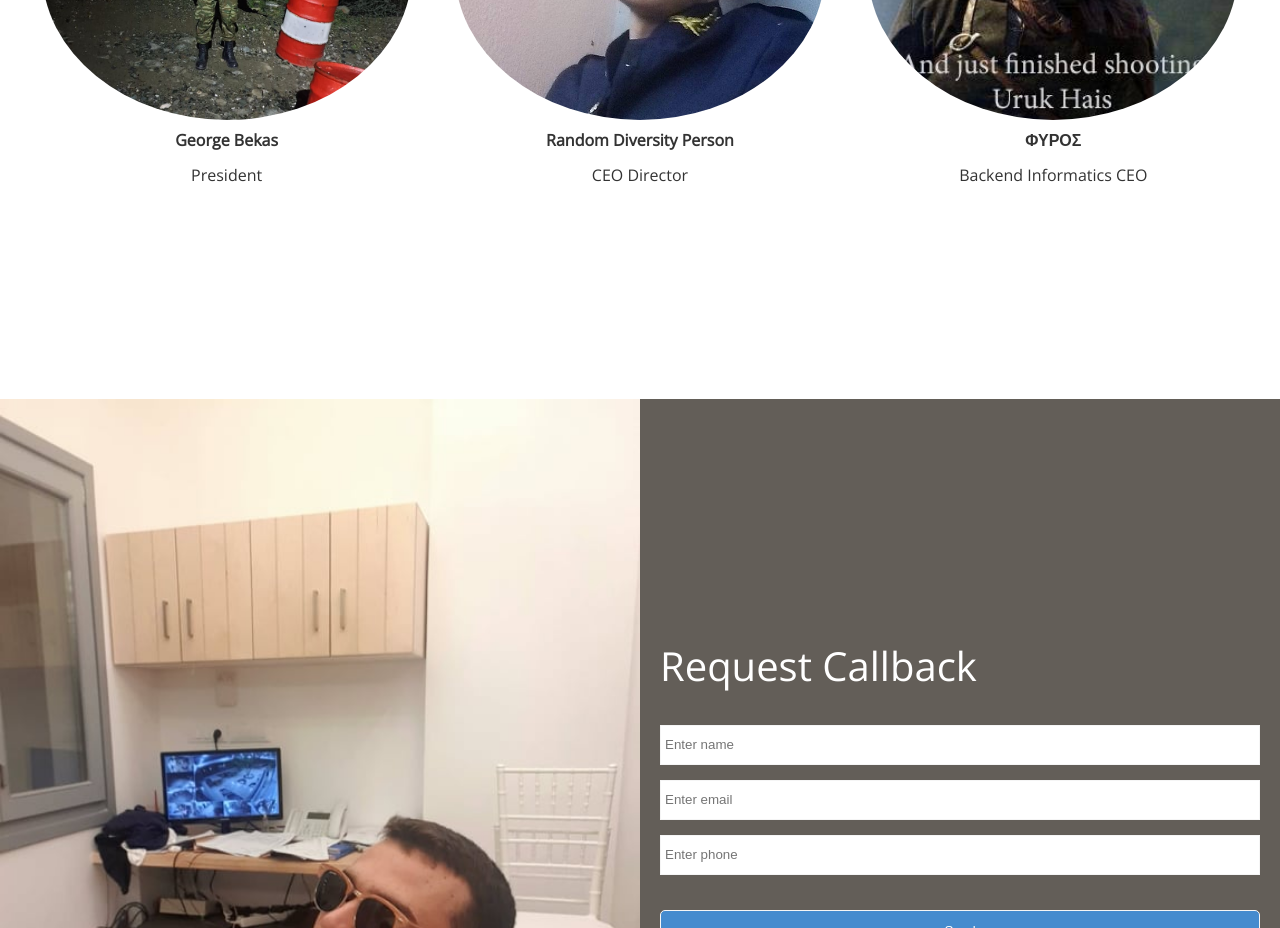
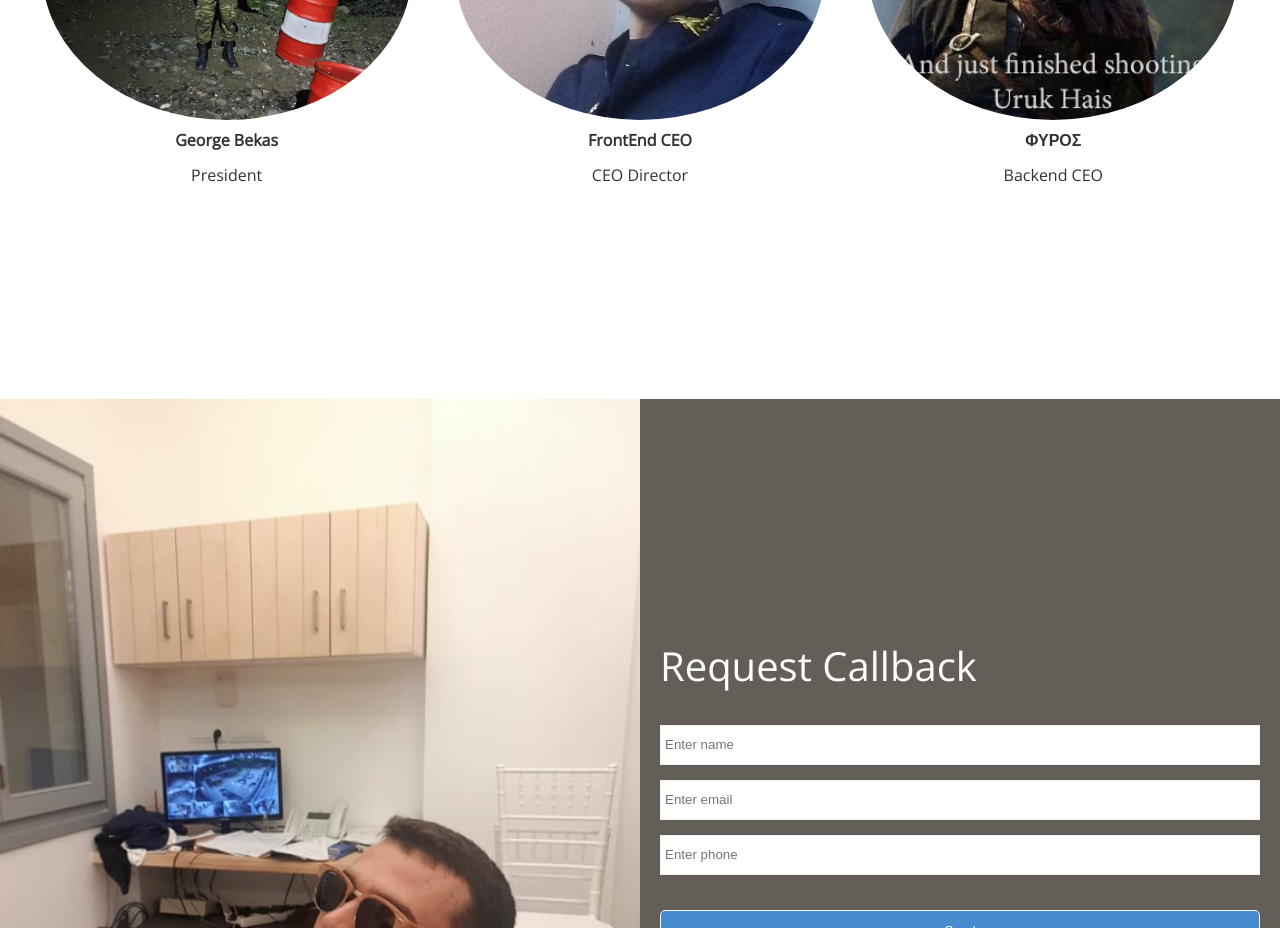
Before and after one commit to giorgosbekas1995/TravelWebsite, a plain HTML site: page index.html in a window 1280 px wide. Shown: the part 3020-3948 px from the top of the page. Drawn offline with nearby package versions, Linux system fonts and the light colour scheme.

Commit message:
initial commit

```diff
--- a/index.html
+++ b/index.html
@@ -195,13 +195,13 @@
           </div>
           <div>
             <img src="img/diversity.jpg" alt="" />
-            <h4>Random Diversity Person</h4>
+            <h4>FrontEnd CEO</h4>
             <p>CEO Director</p>
           </div>
           <div class="fyros">
             <img src="img/fyrlogas.jpg" alt="" />
             <h4>ΦΥΡΟΣ</h4>
-            <p>Backend Informatics CEO</p>
+            <p>Backend CEO</p>
           </div>
         </div>
       </section>
```
